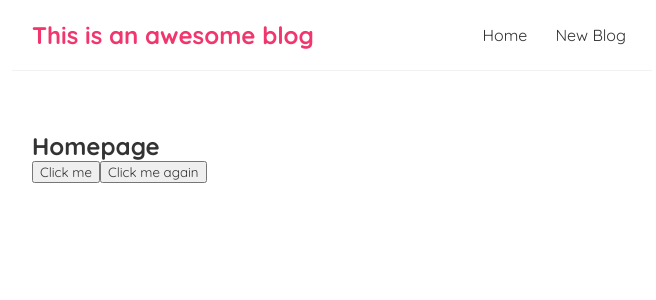
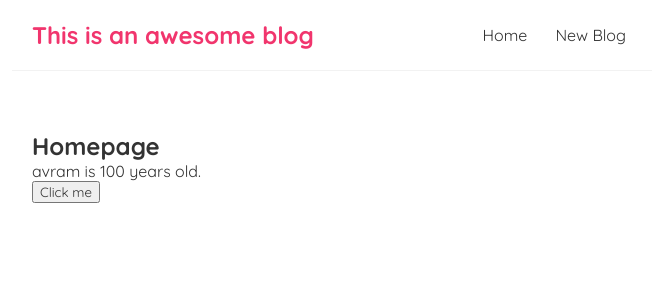
Before and after one commit to stern9/react-blog, a React (Create React App) app: page / in a window 1280 px wide. Shown: the top 300 px of the page, without its empty margins (308-964 px from the left). Built offline with nearby package versions, Linux system fonts and the light colour scheme.

Commit message:
Adding the first react hook to the homepage

```diff
--- a/src/Home.js
+++ b/src/Home.js
@@ -1,19 +1,22 @@
+import { useState } from "react";
+
 const Home = () => {
-  const handleClick = (e) => {
-    console.log("hello", e);
-  };
+  // let name = "avram";
+  const [name, setName] = useState("avram");
+  const [age, setAge] = useState(100);
 
-  const handleClickAgain = (name, e) => {
-    console.log("hello " + name, e.target);
+  const handleClick = () => {
+    setName("tania");
+    setAge(20);
   };
 
   return (
     <div className="home">
       <h2>Homepage</h2>
+      <p>
+        {name} is {age} years old.
+      </p>
       <button onClick={handleClick}>Click me</button>
-      <button onClick={(e) => handleClickAgain("avram", e)}>
-        Click me again
-      </button>
     </div>
   );
 };
```
Also changed, not shown: 1 other file (tests, documents, lock files or other folders).
